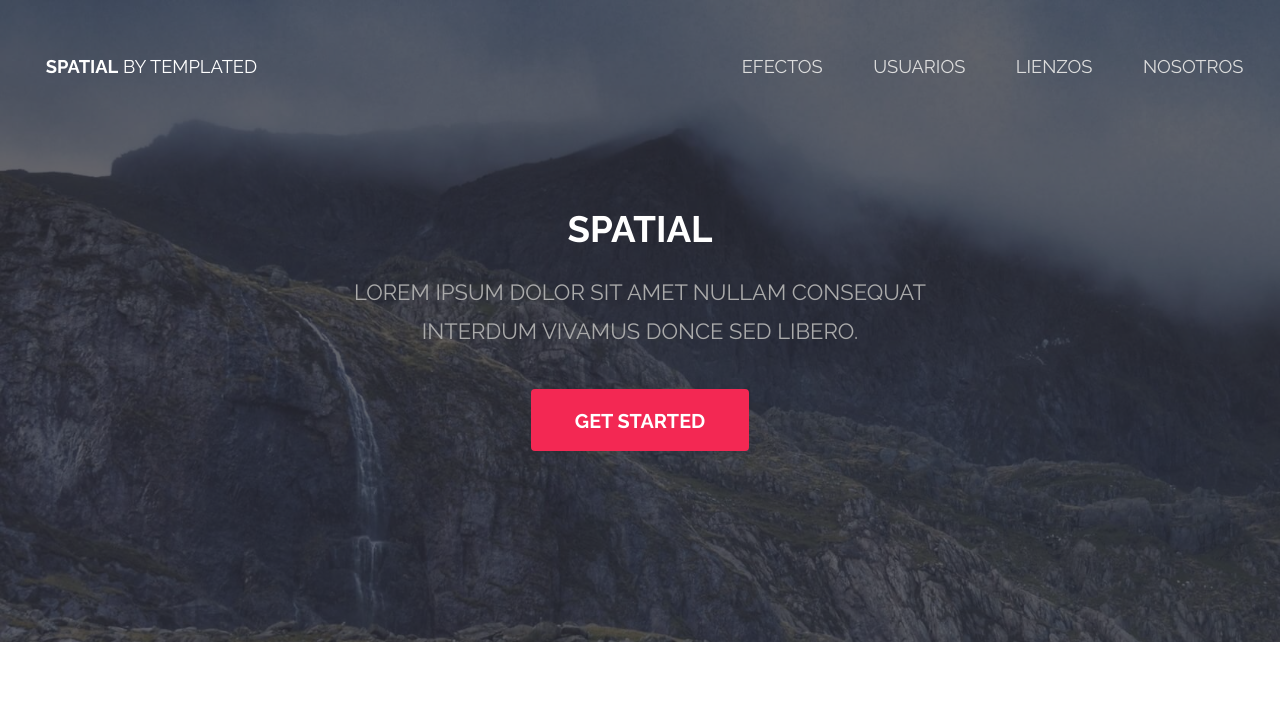
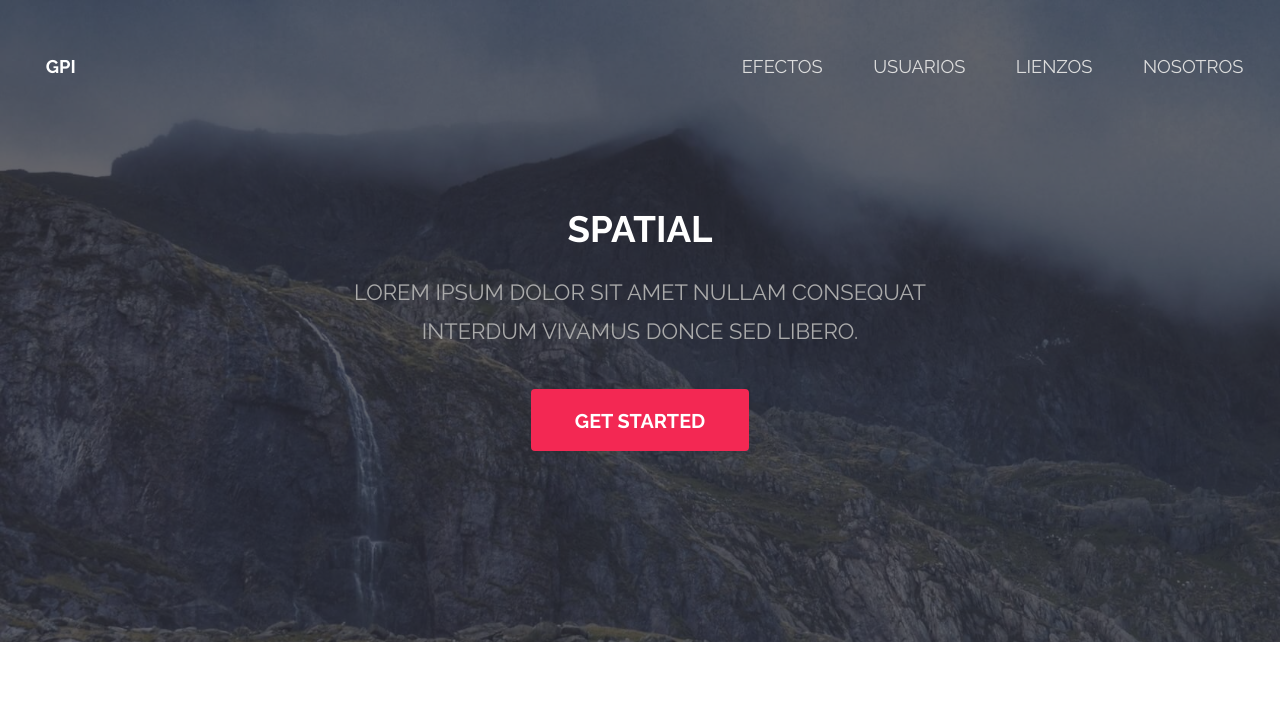
Before and after one commit to 20151370/anemia3, a plain HTML site: page index.html in a window 1280 px wide. Shown: the top 727 px of the page. Drawn offline with Linux system fonts and the light colour scheme.

Commit message:
Update index.html

```diff
--- a/index.html
+++ b/index.html
@@ -2,7 +2,7 @@
 
 <html>
 	<head>
-		<title>Gerenciando el Proceso de innovación</title>
+		<title>Equipo4Miercoles</title>
 		<meta charset="utf-8" />
 		<meta name="viewport" content="width=device-width, initial-scale=1" />
 		<link rel="stylesheet" href="assets/css/main.css" />
@@ -11,7 +11,7 @@
 
 		<!-- Header -->
 			<header id="header" class="alt">
-				<h1><strong><a href="index.html">Spatial</a></strong> by Templated</h1>
+				<h1><strong><a href="index.html">GPI</a></strong> </h1>
 				<nav id="nav">
 					<ul>
 						<li><a href="index.html">Efectos</a></li>
```
